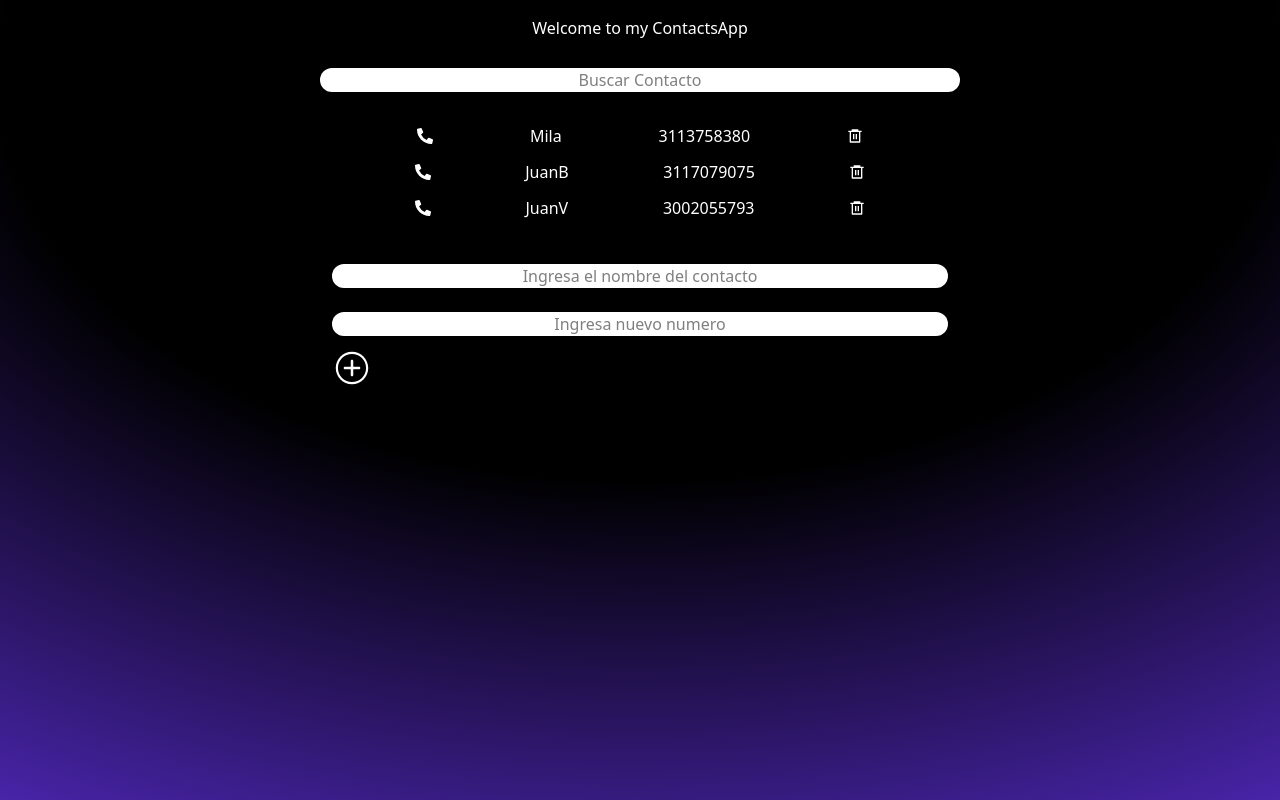
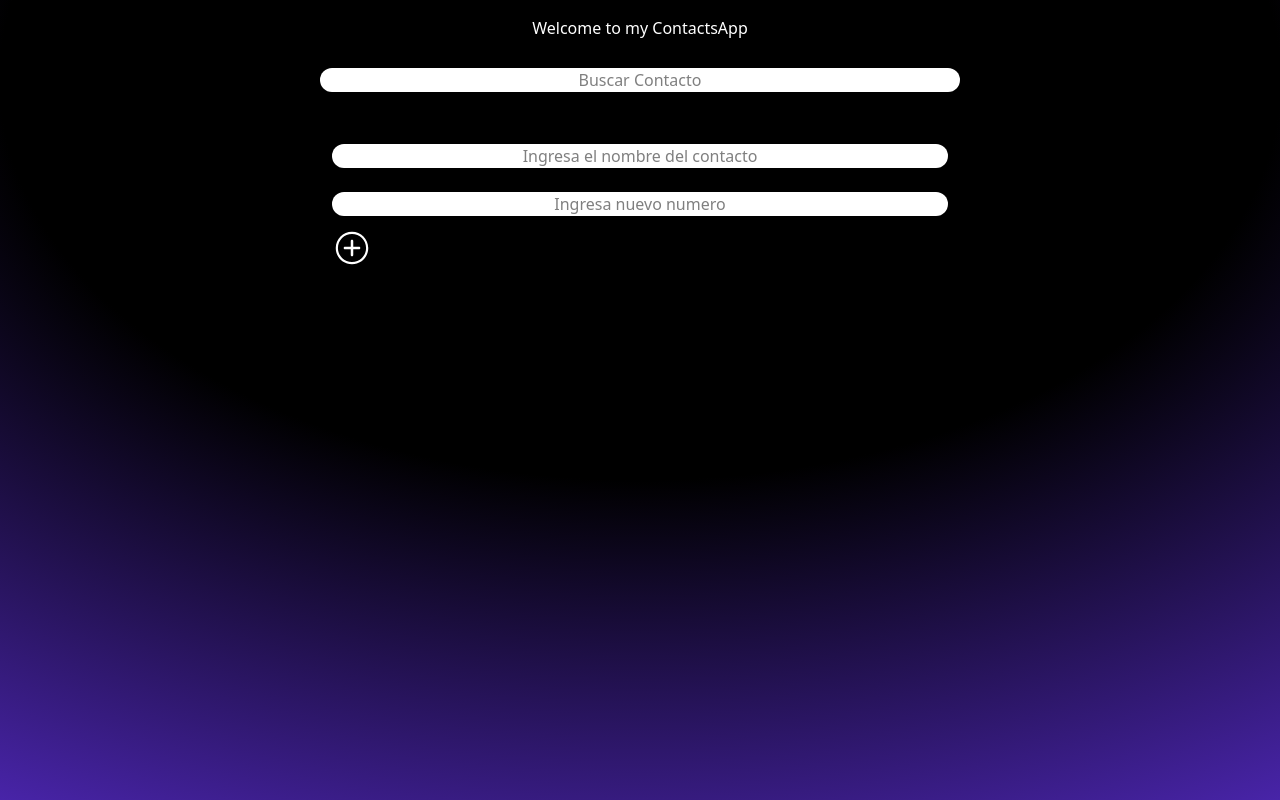
Before and after one commit to juancho391/ReactContacts, a React (Vite) app: page / in a window 1280 px wide. Built offline with nearby package versions, Linux system fonts and the light colour scheme.

Commit message:
comente una linea que estaba dando problemas por que reiniciaba el localStorage

```diff
--- a/src/App/AppUI.jsx
+++ b/src/App/AppUI.jsx
@@ -6,13 +6,13 @@ import { ContactContext } from "../context/ContactContext";
 import { ContactForm } from "../components/ContactForm";
 
 function AppUI() {
-  const defaultContacts = [
-    { contactNumber: "3113758380", nameContact: "Mila" },
-    { contactNumber: "3117079075", nameContact: "JuanB" },
-    { contactNumber: "3002055793", nameContact: "JuanV" },
-  ];
+  // const defaultContacts = [
+  //   { contactNumber: "3113758380", nameContact: "Mila" },
+  //   { contactNumber: "3117079075", nameContact: "JuanB" },
+  //   { contactNumber: "3002055793", nameContact: "JuanV" },
+  // ];
 
-  localStorage.setItem("CONTACTS_V1", JSON.stringify(defaultContacts));
+  // localStorage.setItem("CONTACTS_V1", JSON.stringify(defaultContacts));
 
   const { searchContacts, searchValue, setSearchValue, deleteContact } =
     React.useContext(ContactContext);
```
